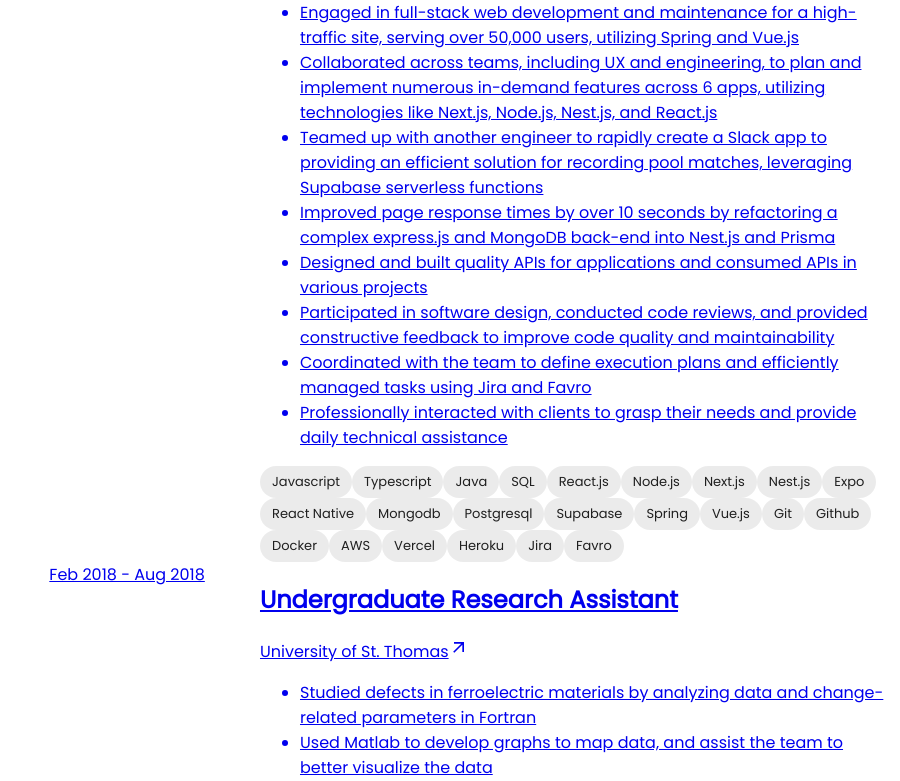
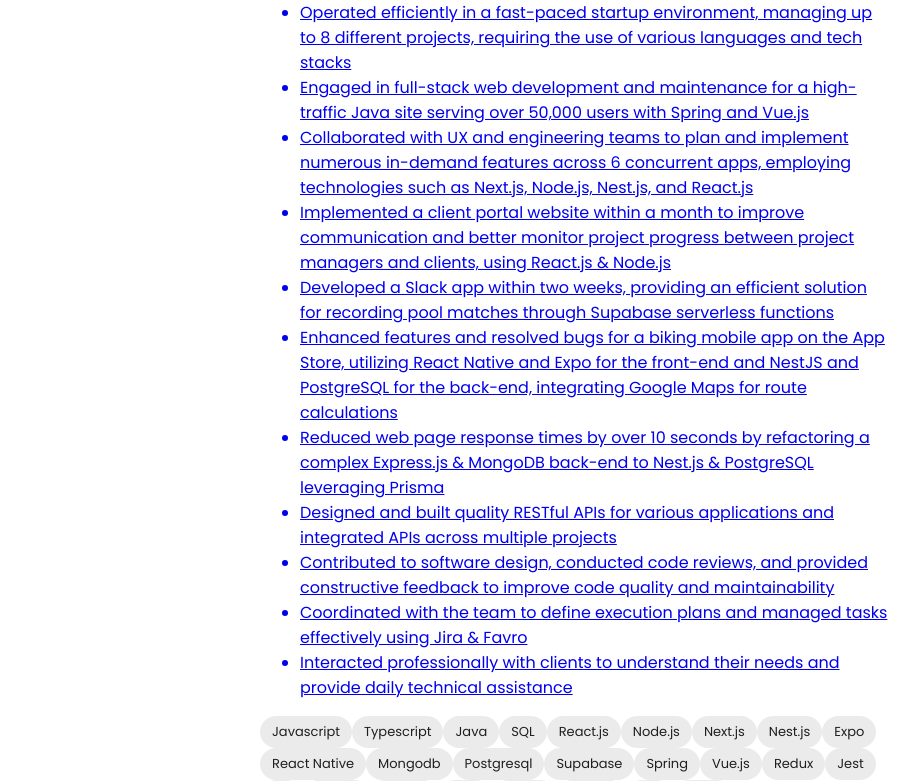
Before and after one commit to Jake-WangZhi/portfolio, a Next.js app: page / in a window 1280 px wide. Shown: the part 1360-2141 px from the top of the page, without its empty margins (380-1280 px from the left). Built offline with nearby package versions, Linux system fonts and the light colour scheme.

Commit message:
update experience and resume

```diff
--- a/components/Experience.tsx
+++ b/components/Experience.tsx
@@ -19,14 +19,17 @@
       title: "Full Stack Software Engineer",
       company: "Foundry Co",
       description: [
-        "Engaged in full-stack web development and maintenance for a high-traffic site, serving over 50,000 users, utilizing Spring and Vue.js",
-        "Collaborated across teams, including UX and engineering, to plan and implement numerous in-demand features across 6 apps, utilizing technologies like Next.js, Node.js, Nest.js, and React.js",
-        "Teamed up with another engineer to rapidly create a Slack app to providing an efficient solution for recording pool matches, leveraging Supabase serverless functions",
-        "Improved page response times by over 10 seconds by refactoring a complex express.js and MongoDB back-end into Nest.js and Prisma",
-        "Designed and built quality APIs for applications and consumed APIs in various projects",
-        "Participated in software design, conducted code reviews, and provided constructive feedback to improve code quality and maintainability",
-        "Coordinated with the team to define execution plans and efficiently managed tasks using Jira and Favro",
-        "Professionally interacted with clients to grasp their needs and provide daily technical assistance",
+        "Operated efficiently in a fast-paced startup environment, managing up to 8 different projects, requiring the use of various languages and tech stacks",
+        "Engaged in full-stack web development and maintenance for a high-traffic Java site serving over 50,000 users with Spring and Vue.js",
+        "Collaborated with UX and engineering teams to plan and implement numerous in-demand features across 6 concurrent apps, employing technologies such as Next.js, Node.js, Nest.js, and React.js",
+        "Implemented a client portal website within a month to improve communication and better monitor project progress between project managers and clients, using React.js & Node.js",
+        "Developed a Slack app within two weeks, providing an efficient solution for recording pool matches through Supabase serverless functions",
+        "Enhanced features and resolved bugs for a biking mobile app on the App Store, utilizing React Native and Expo for the front-end and NestJS and PostgreSQL for the back-end, integrating Google Maps for route calculations",
+        "Reduced web page response times by over 10 seconds by refactoring a complex Express.js & MongoDB back-end to Nest.js & PostgreSQL leveraging Prisma",
+        "Designed and built quality RESTful APIs for various applications and integrated APIs across multiple projects",
+        "Contributed to software design, conducted code reviews, and provided constructive feedback to improve code quality and maintainability",
+        "Coordinated with the team to define execution plans and managed tasks effectively using Jira & Favro",
+        "Interacted professionally with clients to understand their needs and provide daily technical assistance",
       ],
       techStacks: [
         "Javascript",
@@ -44,6 +47,8 @@
         "Supabase",
         "Spring",
         "Vue.js",
+        "Redux",
+        "Jest",
         "Git",
         "Github",
         "Docker",
--- a/components/Projects.tsx
+++ b/components/Projects.tsx
@@ -8,7 +8,7 @@
       description: [
         "Designed and implemented a multi-platform Progressive Web App using Next.js and a native mobile app using Expo to help people form networking habits",
         "Created user-friendly interfaces using TailwindCSS and Material-UI to facilitate easy navigation and interaction",
-        "Utilized OpenID Connect Sign-In through LinkedIn for secure user authentication and personalized configurations",
+        "Utilized OAuth login thru LinkedIn and Google for secure user authentication and personalized configurations",
         "Leveraged Prisma ORM for seamless interaction with PostgreSQL, enabling efficient data management and retrieval",
         "Enabled Progressive Web App (PWA) capabilities for an enhanced user experience on all devices",
         "Set up push notifications using web-push to keep users engaged and informed about networking opportunities",
```
Also changed, not shown: 1 other file (tests, documents, lock files or other folders).
